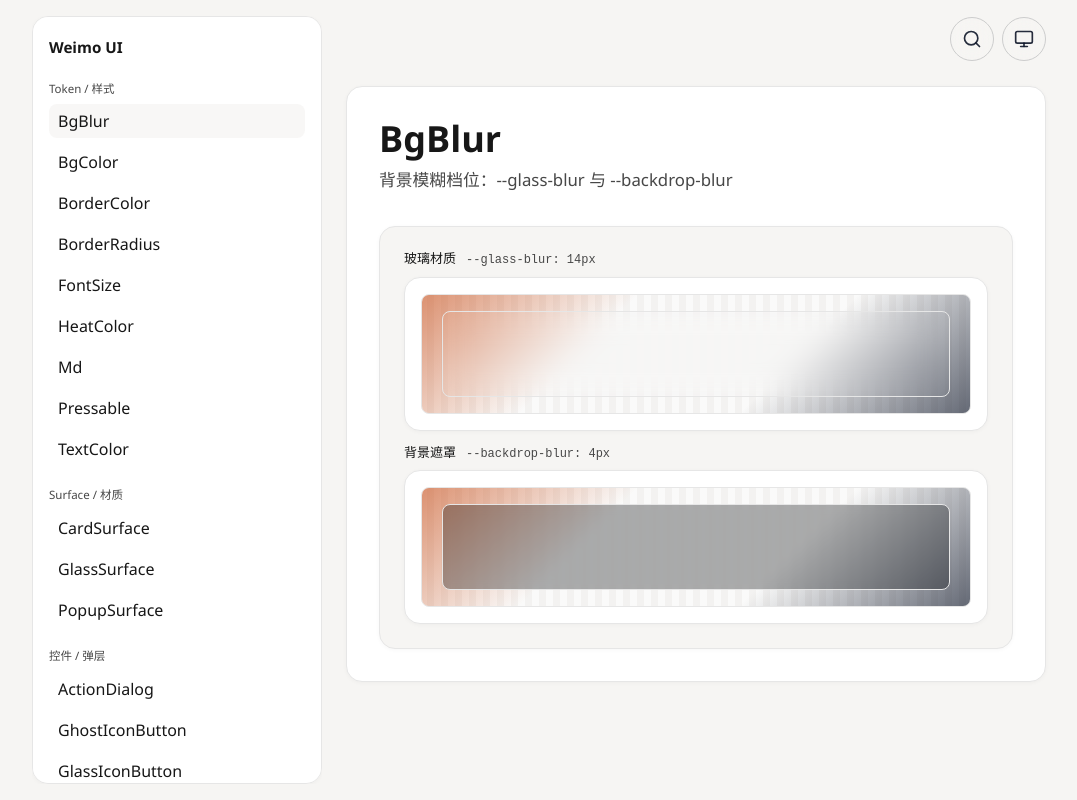
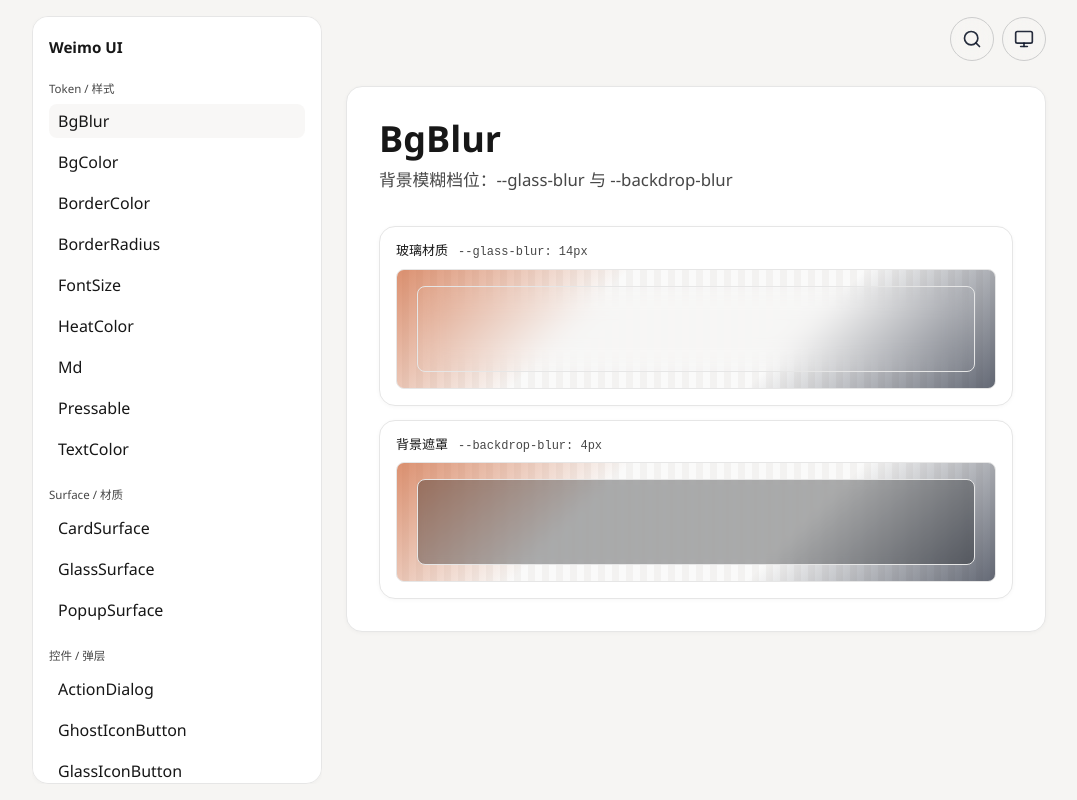
Before and after one commit to jiaowenjun/weimo-ui, a React (Vite) app: page /components/bg-blur in a window 1280 px wide. Shown: the whole page, without its empty margins (101-1178 px from the left). Built offline with nearby package versions, Linux system fonts and the light colour scheme; what @tiptap/extension-mathematics would draw is missing.

Commit message:
feat(docs): 支持自定义预览 frame 并重构 bg-blur 预览为 CardPanel

```diff
--- a/src/App.css
+++ b/src/App.css
@@ -860,18 +860,11 @@
   width: min(100%, 920px);
   gap: 14px;
   align-self: center;
-  justify-self: stretch;
-}
-
-.bg-blur-preview__group {
-  display: grid;
-  min-width: 0;
+}
+
+.bg-blur-preview__panel {
+  display: grid;
   gap: 8px;
-}
-
-.bg-blur-preview__stage {
-  min-width: 0;
-  padding: 16px;
   border: 1px solid var(--color-border);
   border-radius: var(--radius);
   background: var(--color-bg-card);
--- a/src/docs/component-definitions/bg-blur.tsx
+++ b/src/docs/component-definitions/bg-blur.tsx
@@ -5,32 +5,32 @@ import {
   getBgBlurBlurValue,
   getBgBlurClassName,
 } from '../../components/bg-blur'
+import { CardPanel } from '../../components/coss/card'
 import type { ComponentDefinition } from '../component-docs'
 
 export const bgBlurDefinition = {
   id: 'bg-blur',
   summary: '背景模糊档位：--glass-blur 与 --backdrop-blur',
   status: 'Ready',
+  frame: 'plain',
   preview: () => (
     <div className="bg-blur-preview" aria-label="BgBlur 背景模糊档位预览">
       {bgBlurTones.map((tone) => {
         const item = bgBlurToneMap[tone]
 
         return (
-          <section className="bg-blur-preview__group" key={tone}>
+          <CardPanel className="bg-blur-preview__panel" key={tone}>
             <div className="bg-blur-preview__meta">
               <span className="bg-blur-preview__label">{item.label}</span>
               <code className="bg-blur-preview__value">
                 {getBgBlurBlurToken(tone)}: {getBgBlurBlurValue(tone)}
               </code>
             </div>
-            <div className="bg-blur-preview__stage">
-              <div className="bg-blur-preview__sample" aria-hidden="true">
-                <span className="bg-blur-preview__backdrop" />
-                <span className={`bg-blur-preview__overlay ${getBgBlurClassName(tone)}`} />
-              </div>
+            <div className="bg-blur-preview__sample" aria-hidden="true">
+              <span className="bg-blur-preview__backdrop" />
+              <span className={`bg-blur-preview__overlay ${getBgBlurClassName(tone)}`} />
             </div>
-          </section>
+          </CardPanel>
         )
       })}
     </div>
--- a/src/docs/component-docs.tsx
+++ b/src/docs/component-docs.tsx
@@ -18,6 +18,7 @@ export type ComponentDoc = {
   group: ComponentGroupId
   summary: string
   status: 'Ready' | 'Preview'
+  frame?: 'stage' | 'plain'
   preview: (context: ComponentPreviewContext) => ReactNode
 }
 
@@ -26,6 +27,7 @@ export type ComponentDefinition = Pick<
   'id'
   | 'summary'
   | 'status'
+  | 'frame'
   | 'preview'
 >
 
@@ -38,7 +40,7 @@ export type ComponentDocGroup = {
 export const componentDocs: ComponentDoc[] = componentManifest
   .filter((item) => item.docs)
   .map((item) => {
-    const definition = componentDefinitionsById[item.id]
+    const definition: ComponentDefinition = componentDefinitionsById[item.id]
 
     if (!definition || definition.id !== item.id) {
       throw new Error(`Missing component definition for ${item.id}`)
@@ -50,6 +52,7 @@ export const componentDocs: ComponentDoc[] = componentManifest
       group: item.group,
       summary: definition.summary,
       status: definition.status,
+      frame: definition.frame,
       preview: definition.preview,
     }
   })
--- a/src/docs/pages/component-detail-page.tsx
+++ b/src/docs/pages/component-detail-page.tsx
@@ -31,11 +31,15 @@ export function ComponentDetailPage() {
         <p className="doc-page__summary">{selected.summary}</p>
       </header>
 
-      <div className="demo-block">
-        <CossCardPanel className="demo-block__panel preview-stage" data-component-id={selected.id} variant="stage">
-          {selected.preview(previewContext)}
-        </CossCardPanel>
-      </div>
+      {selected.frame === 'plain' ? (
+        selected.preview(previewContext)
+      ) : (
+        <div className="demo-block">
+          <CossCardPanel className="demo-block__panel preview-stage" data-component-id={selected.id} variant="stage">
+            {selected.preview(previewContext)}
+          </CossCardPanel>
+        </div>
+      )}
     </CossCardFrame>
   )
 }
```
Also changed, not shown: 2 other files (tests, documents, lock files or other folders).
